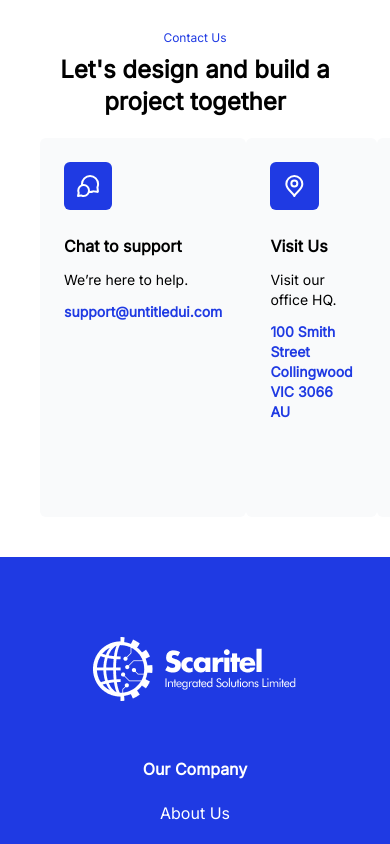
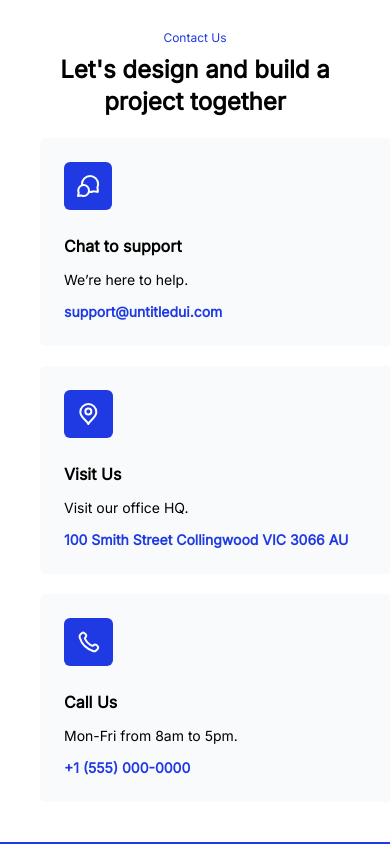
Before and after one commit to daniel-idowu-01/Scaritel, a React (Create React App) app: page /contact in a window 390 px wide. Shown: the part 980-1824 px from the top of the page. Built offline with nearby package versions, Linux system fonts and the light colour scheme.

Commit message:
made contact page responsive

```diff
--- a/src/Components/Contact.jsx
+++ b/src/Components/Contact.jsx
@@ -125,7 +125,7 @@ function Contact() {
                     <p className="font-semibold text-2xl">Let's design and build a project together</p>
                 </div>
 
-                <div className="flex justify-between mt-5">
+                <div className="flex flex-col md:flex-row justify-between gap-5 mt-5">
                     <ContactInfo icon={ChatIcon} title='Chat to support' text='We’re here to help.' address='support@untitledui.com' />
 
                     <ContactInfo icon={PinIcon} title='Visit Us' text='Visit our office HQ.' address='100 Smith Street Collingwood VIC 3066 AU' />
```
